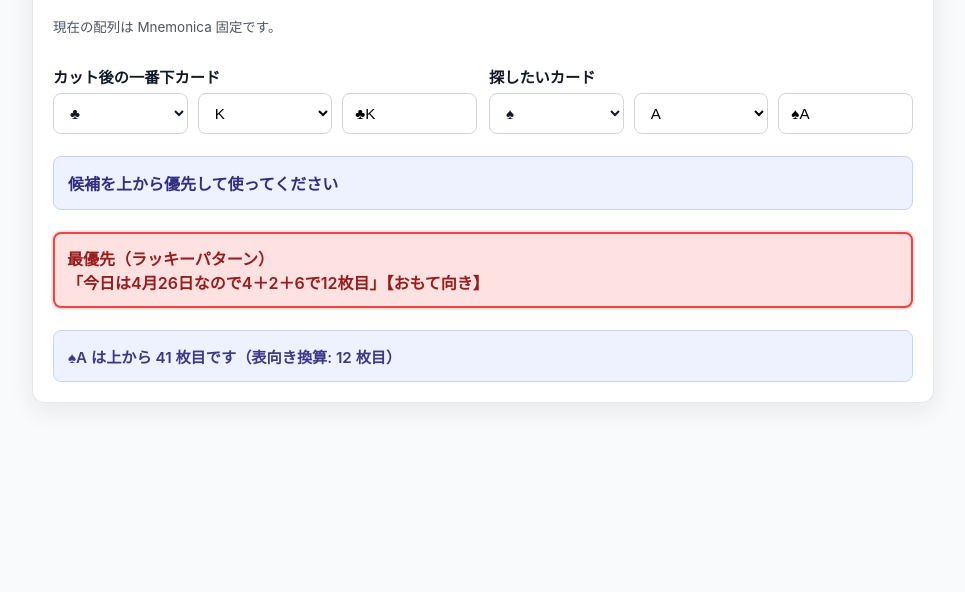
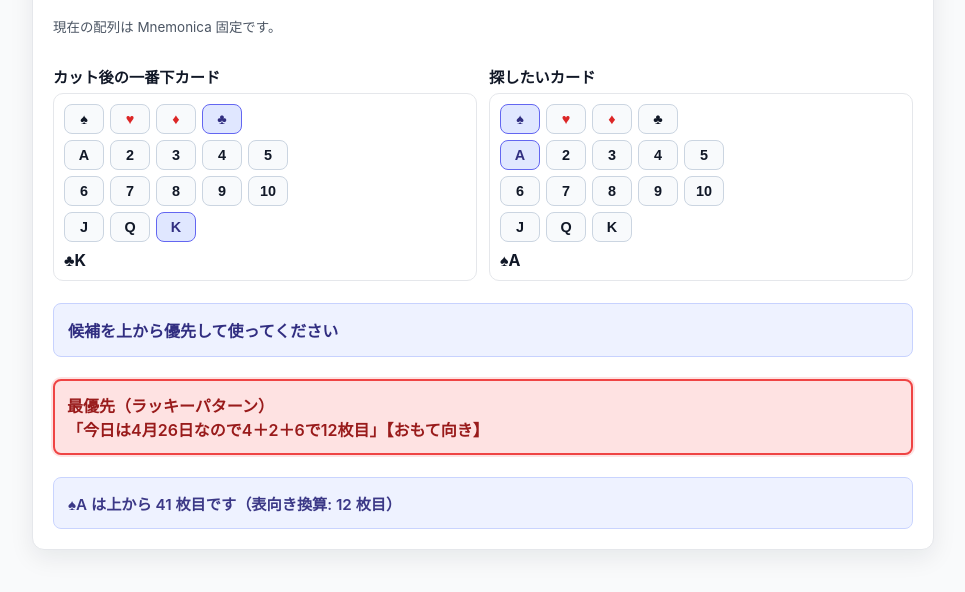
Before and after one commit to e-Effect/trump-cut-app, a plain HTML site: page index.html in a window 1280 px wide. Shown: the part 90-682 px from the top of the page, without its empty margins (157-1122 px from the left). Drawn offline with Linux system fonts and the light colour scheme.

Commit message:
Update app: 2026-04-26 15:26:41

```diff
--- a/index.html
+++ b/index.html
@@ -70,6 +70,44 @@
       display: grid;
       grid-template-columns: 1fr 1fr 1fr;
       gap: 10px;
+    }
+    .card-picker {
+      border: 1px solid #e5e7eb;
+      border-radius: 10px;
+      padding: 10px;
+      background: #ffffff;
+    }
+    .picker-row {
+      display: flex;
+      gap: 6px;
+      flex-wrap: wrap;
+      margin-bottom: 6px;
+    }
+    .picker-row:last-child {
+      margin-bottom: 0;
+    }
+    .pick-btn {
+      min-width: 40px;
+      border: 1px solid #cbd5e1;
+      border-radius: 8px;
+      background: #f8fafc;
+      padding: 6px 8px;
+      font-size: 0.9rem;
+      font-weight: 700;
+      cursor: pointer;
+    }
+    .pick-btn.active {
+      background: #e0e7ff;
+      border-color: #6366f1;
+      color: #312e81;
+    }
+    .pick-btn.red {
+      color: #dc2626;
+    }
+    .card-chip {
+      margin-top: 8px;
+      font-weight: 700;
+      font-size: 1rem;
     }
     .result {
       margin-top: 8px;
@@ -244,18 +282,24 @@
       <div class="row">
         <div>
           <label for="bottomSuit">カット後の一番下カード</label>
-          <div class="row3">
-            <select id="bottomSuit"></select>
-            <select id="bottomRank"></select>
-            <input id="bottomCard" type="text" readonly />
+          <div class="card-picker">
+            <div id="bottomSuitButtons" class="picker-row"></div>
+            <div id="bottomRankButtons1" class="picker-row"></div>
+            <div id="bottomRankButtons2" class="picker-row"></div>
+            <div id="bottomRankButtons3" class="picker-row"></div>
+            <input id="bottomCardCode" type="hidden" />
+            <div id="bottomCard" class="card-chip"></div>
           </div>
         </div>
         <div>
           <label for="targetSuit">探したいカード</label>
-          <div class="row3">
-            <select id="targetSuit"></select>
-            <select id="targetRank"></select>
-            <input id="targetCard" type="text" readonly />
+          <div class="card-picker">
+            <div id="targetSuitButtons" class="picker-row"></div>
+            <div id="targetRankButtons1" class="picker-row"></div>
+            <div id="targetRankButtons2" class="picker-row"></div>
+            <div id="targetRankButtons3" class="picker-row"></div>
+            <input id="targetCardCode" type="hidden" />
+            <div id="targetCard" class="card-chip"></div>
           </div>
         </div>
       </div>
@@ -289,10 +333,16 @@
   <script>
     const bottomCardInput = document.getElementById("bottomCard");
     const targetCardInput = document.getElementById("targetCard");
-    const bottomSuit = document.getElementById("bottomSuit");
-    const bottomRank = document.getElementById("bottomRank");
-    const targetSuit = document.getElementById("targetSuit");
-    const targetRank = document.getElementById("targetRank");
+    const bottomCardCode = document.getElementById("bottomCardCode");
+    const targetCardCode = document.getElementById("targetCardCode");
+    const bottomSuitButtons = document.getElementById("bottomSuitButtons");
+    const bottomRankButtons1 = document.getElementById("bottomRankButtons1");
+    const bottomRankButtons2 = document.getElementById("bottomRankButtons2");
+    const bottomRankButtons3 = document.getElementById("bottomRankButtons3");
+    const targetSuitButtons = document.getElementById("targetSuitButtons");
+    const targetRankButtons1 = document.getElementById("targetRankButtons1");
+    const targetRankButtons2 = document.getElementById("targetRankButtons2");
+    const targetRankButtons3 = document.getElementById("targetRankButtons3");
     const openSettingsBtn = document.getElementById("openSettingsBtn");
     const closeSettingsBtn = document.getElementById("closeSettingsBtn");
     const settingsModal = document.getElementById("settingsModal");
@@ -359,6 +409,16 @@
 
     const ACTIVE_DECK = MNEMONICA_COMPACT.map(fromCompactCard);
     const PHRASE_STORAGE_KEY = "trump-cut-app-phrases-v1";
+    const SUIT_ROWS = ["S", "H", "D", "C"];
+    const RANK_ROWS = [
+      ["A", "2", "3", "4", "5"],
+      ["6", "7", "8", "9", "10"],
+      ["J", "Q", "K"]
+    ];
+    let bottomSuitValue = "C";
+    let bottomRankValue = "K";
+    let targetSuitValue = "S";
+    let targetRankValue = "A";
 
     function normalizeCard(raw) {
       const value = (raw || "").trim().toUpperCase();
@@ -405,12 +465,14 @@
       errorEl.textContent = "";
     }
 
-    function setCardFromSelects(suitEl, rankEl, outputEl) {
-      outputEl.value = `${SUIT_SYMBOLS[suitEl.value]}${rankEl.value}`;
+    function setCardDisplay(suitValue, rankValue, codeEl, outputEl) {
+      codeEl.value = `${suitValue}-${rankValue}`;
+      outputEl.textContent = `${SUIT_SYMBOLS[suitValue]}${rankValue}`;
+      outputEl.style.color = SUIT_COLORS[suitValue] || "#111827";
     }
 
-    function getCardCode(suitEl, rankEl) {
-      return `${suitEl.value}-${rankEl.value}`;
+    function getCardCode(codeEl) {
+      return codeEl.value;
     }
 
     function formatCardForDisplay(cardCode) {
@@ -626,29 +688,76 @@
       }
     }
 
-    function fillSelect(selectEl, values, labels = null) {
-      selectEl.innerHTML = "";
+    function buildButtonRow(container, values, getCurrent, onPick, isSuit = false) {
+      container.innerHTML = "";
       for (const value of values) {
-        const option = document.createElement("option");
-        option.value = value;
-        option.textContent = labels && labels[value] ? labels[value] : value;
-        if (SUIT_COLORS[value]) {
-          option.style.color = SUIT_COLORS[value];
+        const btn = document.createElement("button");
+        btn.type = "button";
+        btn.className = "pick-btn";
+        btn.textContent = isSuit ? SUIT_SYMBOLS[value] : value;
+        if (isSuit && (value === "H" || value === "D")) {
+          btn.classList.add("red");
         }
-        selectEl.appendChild(option);
+        if (value === getCurrent()) {
+          btn.classList.add("active");
+        }
+        btn.addEventListener("click", () => onPick(value));
+        container.appendChild(btn);
       }
     }
 
-    function updateSuitSelectColor(selectEl) {
-      const color = SUIT_COLORS[selectEl.value] || "#111827";
-      selectEl.style.color = color;
-      selectEl.style.fontWeight = "700";
+    function syncCardPickers() {
+      buildButtonRow(bottomSuitButtons, SUIT_ROWS, () => bottomSuitValue, (value) => {
+        bottomSuitValue = value;
+        syncCardPickers();
+        render();
+      }, true);
+      buildButtonRow(targetSuitButtons, SUIT_ROWS, () => targetSuitValue, (value) => {
+        targetSuitValue = value;
+        syncCardPickers();
+        render();
+      }, true);
+
+      buildButtonRow(bottomRankButtons1, RANK_ROWS[0], () => bottomRankValue, (value) => {
+        bottomRankValue = value;
+        syncCardPickers();
+        render();
+      });
+      buildButtonRow(bottomRankButtons2, RANK_ROWS[1], () => bottomRankValue, (value) => {
+        bottomRankValue = value;
+        syncCardPickers();
+        render();
+      });
+      buildButtonRow(bottomRankButtons3, RANK_ROWS[2], () => bottomRankValue, (value) => {
+        bottomRankValue = value;
+        syncCardPickers();
+        render();
+      });
+
+      buildButtonRow(targetRankButtons1, RANK_ROWS[0], () => targetRankValue, (value) => {
+        targetRankValue = value;
+        syncCardPickers();
+        render();
+      });
+      buildButtonRow(targetRankButtons2, RANK_ROWS[1], () => targetRankValue, (value) => {
+        targetRankValue = value;
+        syncCardPickers();
+        render();
+      });
+      buildButtonRow(targetRankButtons3, RANK_ROWS[2], () => targetRankValue, (value) => {
+        targetRankValue = value;
+        syncCardPickers();
+        render();
+      });
+
+      setCardDisplay(bottomSuitValue, bottomRankValue, bottomCardCode, bottomCardInput);
+      setCardDisplay(targetSuitValue, targetRankValue, targetCardCode, targetCardInput);
     }
 
     function render() {
       clearError();
-      const bottom = getCardCode(bottomSuit, bottomRank);
-      const target = getCardCode(targetSuit, targetRank);
+      const bottom = getCardCode(bottomCardCode);
+      const target = getCardCode(targetCardCode);
 
       if (!bottom || !target) {
         resultEl.textContent = "一番下カードと探したいカードを入力してください";
@@ -721,38 +830,7 @@
 
     buildPhraseInputs();
     applyPhrasesToInputs();
-    fillSelect(bottomSuit, SUIT_LIST, SUIT_SYMBOLS);
-    fillSelect(targetSuit, SUIT_LIST, SUIT_SYMBOLS);
-    fillSelect(bottomRank, RANK_LIST);
-    fillSelect(targetRank, RANK_LIST);
-
-    bottomSuit.value = "C";
-    bottomRank.value = "K";
-    targetSuit.value = "S";
-    targetRank.value = "A";
-    updateSuitSelectColor(bottomSuit);
-    updateSuitSelectColor(targetSuit);
-    setCardFromSelects(bottomSuit, bottomRank, bottomCardInput);
-    setCardFromSelects(targetSuit, targetRank, targetCardInput);
-
-    bottomSuit.addEventListener("change", () => {
-      updateSuitSelectColor(bottomSuit);
-      setCardFromSelects(bottomSuit, bottomRank, bottomCardInput);
-      render();
-    });
-    bottomRank.addEventListener("change", () => {
-      setCardFromSelects(bottomSuit, bottomRank, bottomCardInput);
-      render();
-    });
-    targetSuit.addEventListener("change", () => {
-      updateSuitSelectColor(targetSuit);
-      setCardFromSelects(targetSuit, targetRank, targetCardInput);
-      render();
-    });
-    targetRank.addEventListener("change", () => {
-      setCardFromSelects(targetSuit, targetRank, targetCardInput);
-      render();
-    });
+    syncCardPickers();
     savePhrasesBtn.addEventListener("click", savePhrases);
     clearPhrasesBtn.addEventListener("click", () => {
       for (const input of getPhraseInputs()) {
```
